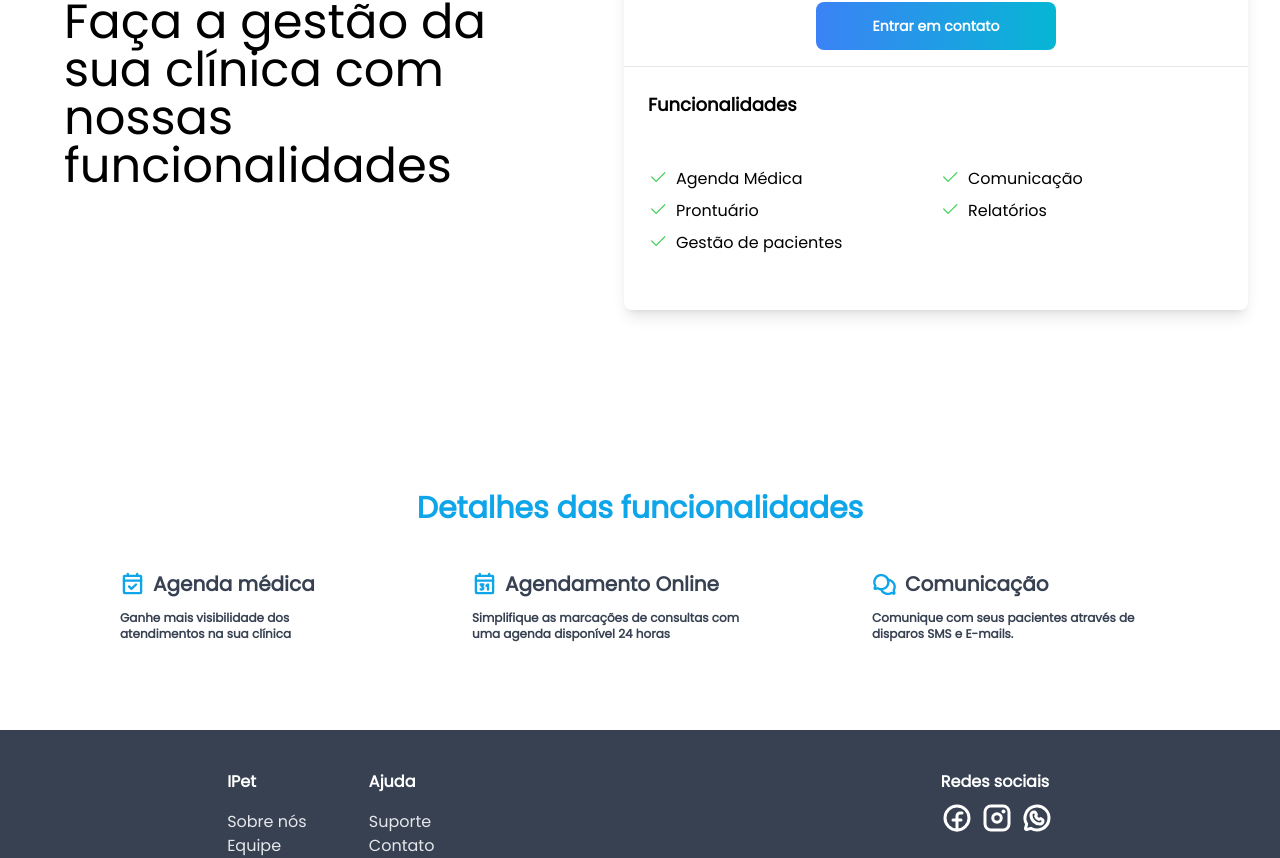
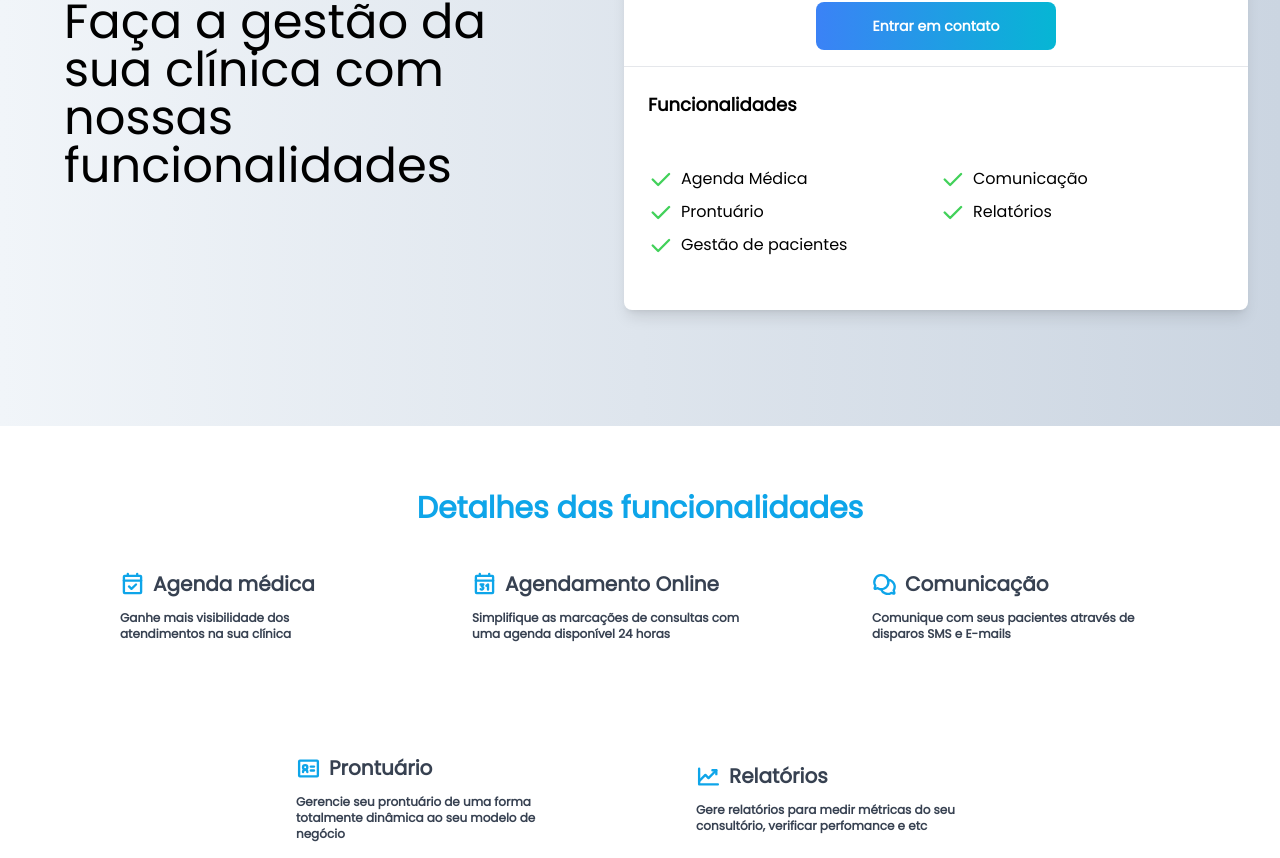
Before and after one commit to Luan-max/ipet-frontend, a Next.js app: page /funcionalities in a window 1280 px wide. Shown: the part 294-1152 px from the top of the page. Built offline with nearby package versions, Linux system fonts and the light colour scheme.

Commit message:
feat: adjust background

```diff
--- a/src/app/funcionalities/page.tsx
+++ b/src/app/funcionalities/page.tsx
@@ -3,13 +3,20 @@
 import Button from "@/components/button";
 import Footer from "@/components/footer";
 import Header from "@/components/header";
-import { Calendar, CalendarCheck, ChatsCircle, Check } from "phosphor-react";
+import {
+  Calendar,
+  CalendarCheck,
+  ChartLineUp,
+  ChatsCircle,
+  Check,
+  IdentificationCard,
+} from "phosphor-react";
 
 export default function Funcionalities() {
   return (
-    <main className="w-full min-h-screen flex flex-col">
+    <main className="w-full min-h-screen flex flex-col bg-gradient-to-r from-slate-100 to-slate-300">
       <Header />
-      <section className="w-full h-[45rem] bg-white flex flex-row items-center justify-between">
+      <section className="w-full h-[45rem] flex flex-row items-center justify-between ">
         <div className="flex flex-col p-16 gap-6 items-start justify-center">
           <h1 className="text-primary-0 text-2xl font-bold">Funcionalidades</h1>
           <h2 className="text-black text-5xl">
@@ -22,7 +29,7 @@ export default function Funcionalities() {
             <div className="flex flex-row p-8 justify-between">
               <div className="flex flex-col items-start justify-center">
                 <span className="text-black font-bold text-xl">
-                  Plano Básico
+                  Básico
                 </span>
                 <span className="text-gray-600 font-semibold text-xs">
                   Com este plano, você tem direitos as <br /> nossas
@@ -44,29 +51,30 @@ export default function Funcionalities() {
             </span>
             <div className="p-6  grid grid-cols-2 gap-2">
               <div className="flex flex-row gap-2">
-                <Check size={20} color="#42d15a" />
+                <Check size={25} color="#42d15a" weight="bold" />
                 <span>Agenda Médica</span>
               </div>
               <div className="flex flex-row gap-2">
-                <Check size={20} color="#42d15a" />
+                <Check size={25} color="#42d15a" weight="bold" />
                 <span>Comunicação</span>
               </div>
               <div className="flex flex-row gap-2">
-                <Check size={20} color="#42d15a" />
+                <Check size={25} color="#42d15a" weight="bold" />
                 <span>Prontuário</span>
               </div>
               <div className="flex flex-row gap-2">
-                <Check size={20} color="#42d15a" />
+                <Check size={25} color="#42d15a" weight="bold" />
                 <span>Relatórios</span>
               </div>
               <div className="flex flex-row gap-2">
-                <Check size={20} color="#42d15a" />
+                <Check size={25} color="#42d15a" weight="bold" />
                 <span>Gestão de pacientes</span>
               </div>
             </div>
           </div>
         </div>
       </section>
+
       <section className="w-full h-full p-8 flex flex-col items-center justify-center bg-white">
         <div className="flex flex-col p-8">
           <div className="flex items-center justify-center">
@@ -74,7 +82,7 @@ export default function Funcionalities() {
               Detalhes das funcionalidades
             </span>
           </div>
-          <div className="flex flex-wrap gap-28 p-6 mt-5">
+          <div className="flex flex-wrap gap-28 p-6 mt-5 items-center justify-center">
             <div className="flex flex-col gap-3 w-60">
               <div className="flex flex-row gap-2 items-center justify-start">
                 <CalendarCheck size={25} color="#0ea5e9" weight="bold" />
@@ -106,7 +114,31 @@ export default function Funcionalities() {
                 </span>
               </div>
               <span className="text-gray-700 font-bold text-xs">
-                Comunique com seus pacientes através de disparos SMS e E-mails.
+                Comunique com seus pacientes através de disparos SMS e E-mails
+              </span>
+            </div>
+            <div className="flex flex-col gap-3 w-72">
+              <div className="flex flex-row gap-2 items-center justify-start">
+                <IdentificationCard size={25} color="#0ea5e9" weight="bold" />
+                <span className="text-gray-700 font-bold text-xl">
+                  Prontuário
+                </span>
+              </div>
+              <span className="text-gray-700 font-bold text-xs">
+                Gerencie seu prontuário de uma forma totalmente dinâmica ao seu
+                modelo de negócio
+              </span>
+            </div>
+            <div className="flex flex-col gap-3 w-72">
+              <div className="flex flex-row gap-2 items-center justify-start">
+                <ChartLineUp size={25} color="#0ea5e9" weight="bold" />
+                <span className="text-gray-700 font-bold text-xl">
+                  Relatórios
+                </span>
+              </div>
+              <span className="text-gray-700 font-bold text-xs">
+                Gere relatórios para medir métricas do seu consultório,
+                verificar perfomance e etc
               </span>
             </div>
           </div>
```
